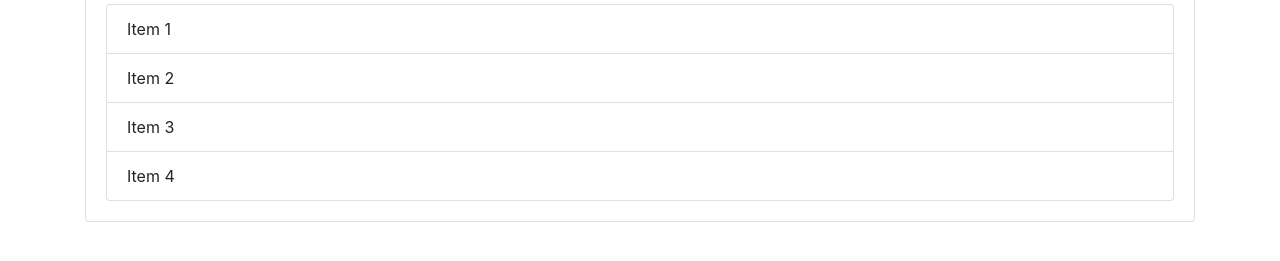
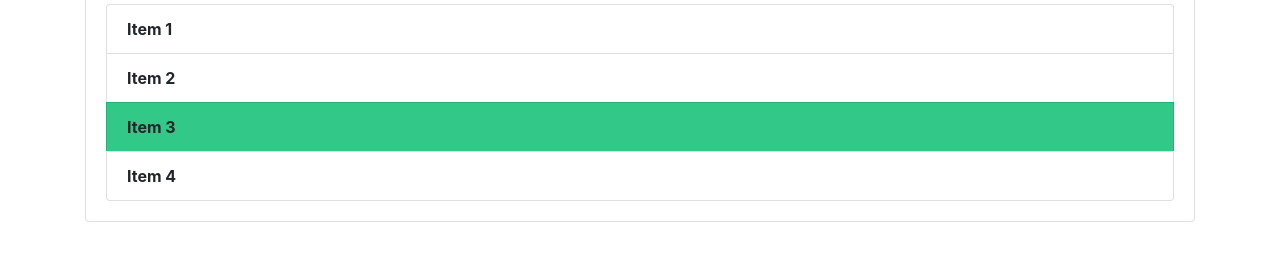
Before and after one commit to RitobinaHalder/GitHubStart, a plain HTML site: page startDOM/GetElementsByClassName..html in a window 1280 px wide. Shown: the part 273-534 px from the top of the page. Drawn offline with nearby package versions, Linux system fonts and the light colour scheme.

Commit message:
anotherCodePushed

```diff
--- /dev/null
+++ b/startDOM/GetElementsByClassName.js
@@ -0,0 +1,24 @@
+//getElementsByClassName//
+//var items=document.getElementsByClassName("list-group-item");
+//console.log(items);
+//console.log(items[1]);
+//items[1].textContent="Hello 2";
+//items[1].style.fontWeight="Bold";
+//items[1].style.backgroundColor="#f4f4f4";
+//items.styles.backgroundColor="red"//This will not work because it is HTML collections
+//for(var i=0 ; i<items.length;i++)
+//{
+//  items[i].style.backgroundColor="#f4f4f4";
+//}
+
+
+//Write the code as per the youtuber does
+//Make the 3 rd element in the list have green background color
+//Make all the elements in the list have bold color font
+var items=document.getElementsByClassName("list-group-item");
+items[2].style.backgroundColor="#32c888";
+//items.styles.backgroundColor="red"//This will not work because it is HTML collections
+for(var i=0 ; i<items.length;i++)
+{
+  items[i].style.fontWeight="Bold";
+}
```
Also changed, not shown: startDOM/index.html (+2 -0 lines).
